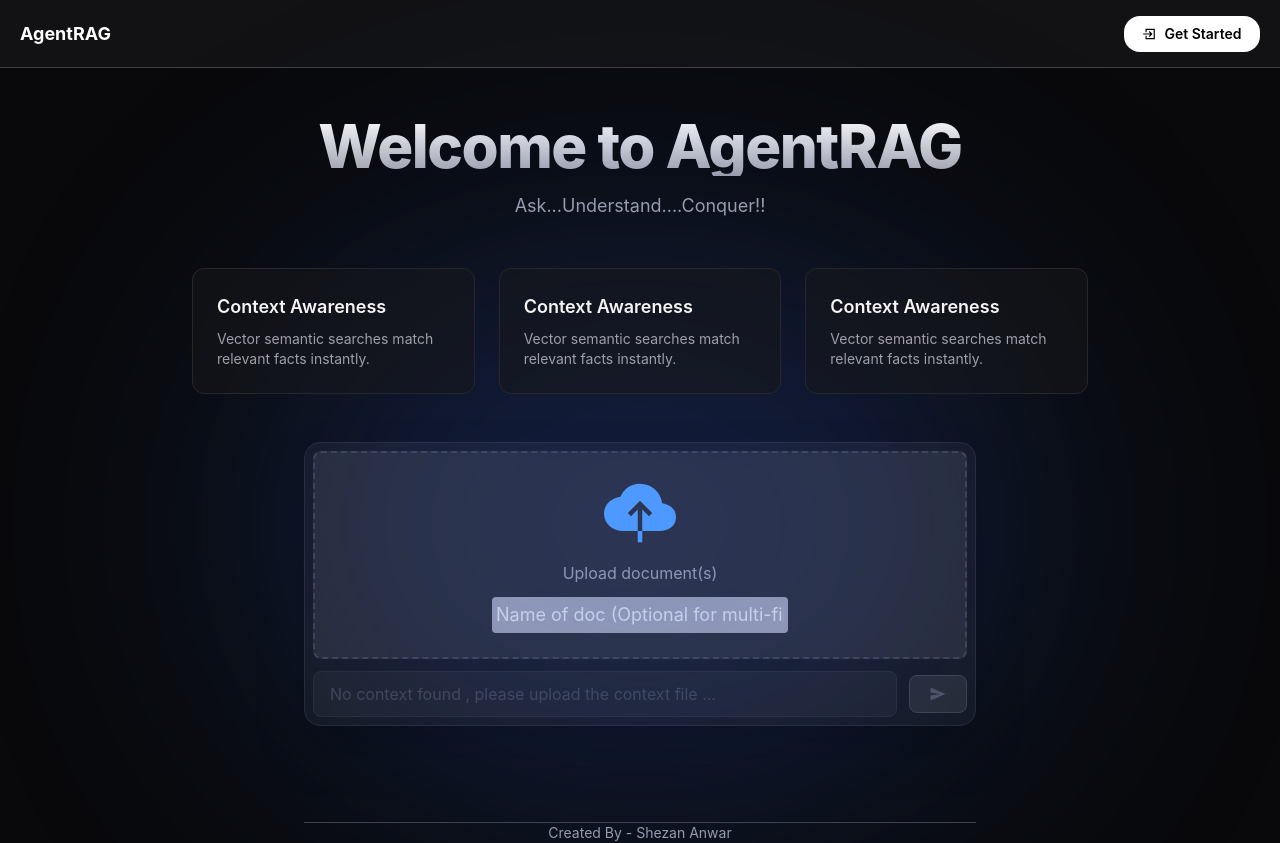
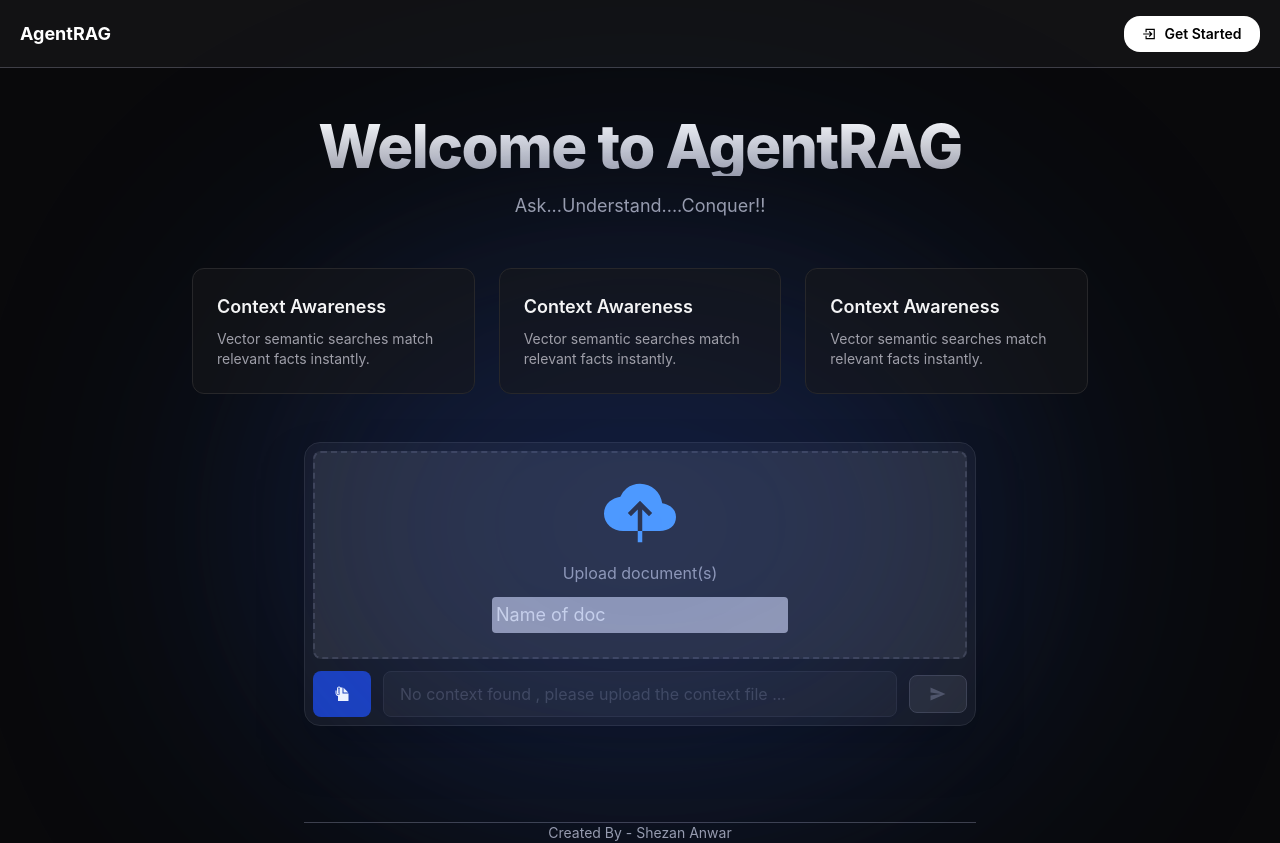
Before and after one commit to Shezan-Anwar/AgentRAG---The-Self-Hosted-Type-Safe-AI-RAG-Agent, a React (Vite) app in the folder Frontend/: page / in a window 1280 px wide. Built offline with nearby package versions, Linux system fonts and the light colour scheme.

Commit message:
added add more files button

```diff
--- a/Frontend/src/components/ChatInput.tsx
+++ b/Frontend/src/components/ChatInput.tsx
@@ -1,6 +1,7 @@
 import React from 'react'
 import { useState } from 'react';
 import { IoSendSharp } from "react-icons/io5";
+import { IoDocumentAttachSharp } from "react-icons/io5";
 interface ChatInputProp {
     onSend : (text: string)=>void;
     disabled : boolean;
@@ -21,7 +22,11 @@ const ChatInput = ({onSend ,disabled}:ChatInputProp) => {
 
 }
   return (
-    <div className="w-full pt-1">
+    <div className=" width-full pt-1 flex gap-3">
+      <button className='items-center bg-blue-800 hover:bg-blue-600 disabled:bg-zinc-800 border border-transparent text-white font-medium px-5 rounded-lg transition-all active:scale-[0.98] '>
+        <IoDocumentAttachSharp />
+      </button>
+
       <form onSubmit={handleSubmit} className="flex items-center gap-3 w-full">
 
         <input
--- a/Frontend/src/components/UploadBox.tsx
+++ b/Frontend/src/components/UploadBox.tsx
@@ -97,7 +97,7 @@ const UploadBox: React.FC<UploadBoxProps> = ({ onUploadSuccess }) => {
         <div>
           <input
             type='text'
-            placeholder='Name of doc (Optional for multi-file)'
+            placeholder='Name of doc'
             value={docTitle}
             onChange={(e) => setDocTitle(e.target.value)}
             disabled={isUploading}
```
